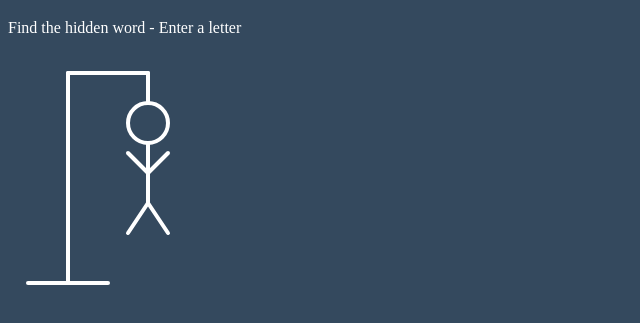
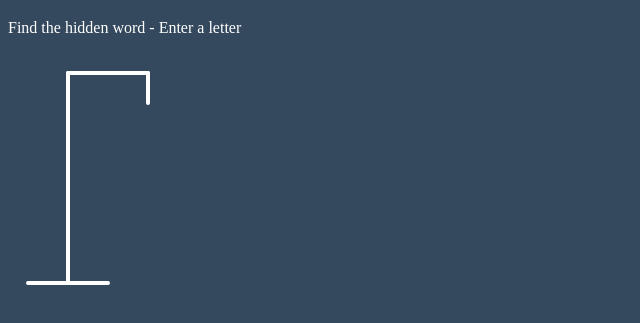
Before and after one commit to tod619/hangmanGame, a plain HTML site: page index.html in a window 1280 px wide. Shown: the part 61-384 px from the top of the page, without its empty margins (0-640 px from the left). Drawn offline with Linux system fonts and the light colour scheme.

Commit message:
Hide svg figure at the game start

```diff
--- a/index.html
+++ b/index.html
@@ -19,15 +19,15 @@
 
         <!-- The Man -->
         <!-- Head -->
-        <circle cx="140" cy="70" r="20" />
+        <circle cx="140" cy="70" r="20" class="figure-part" />
         <!-- Body -->
-        <line x1="140" y1="90" x2="140" y2="150" />
+        <line x1="140" y1="90" x2="140" y2="150" class="figure-part" />
         <!-- Arms -->
-        <line x1="140" y1="120" x2="120" y2="100" />
-        <line x1="140" y1="120" x2="160" y2="100" />
+        <line x1="140" y1="120" x2="120" y2="100" class="figure-part" />
+        <line x1="140" y1="120" x2="160" y2="100" class="figure-part" />
         <!-- Legs -->
-        <line x1="140" y1="150" x2="120" y2="180" />
-        <line x1="140" y1="150" x2="160" y2="180" />
+        <line x1="140" y1="150" x2="120" y2="180" class="figure-part" />
+        <line x1="140" y1="150" x2="160" y2="180" class="figure-part" />
       </svg>
     </div>
     <!-- Scripts -->
--- a/style.css
+++ b/style.css
@@ -10,3 +10,7 @@ body {
   stroke-width: 4px;
   stroke-linecap: round;
 }
+
+.figure-part {
+  display: none;
+}
```
